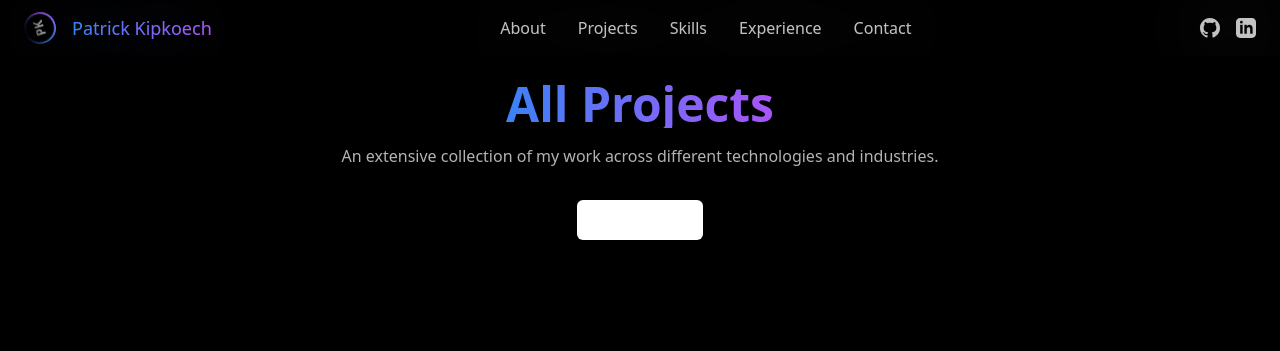
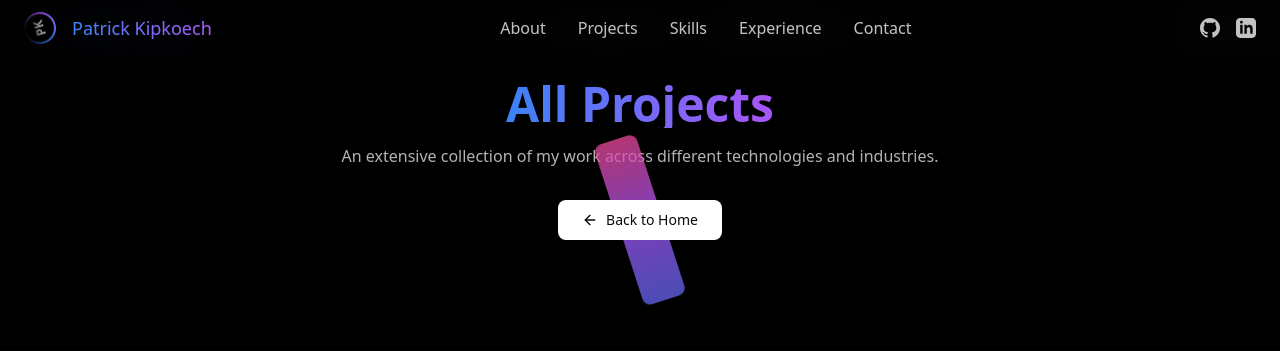
Before and after one commit to koskei-kipkoech/Personal-Portfolio, a Next.js app: page /projects in a window 1280 px wide. Shown: the top 351 px of the page. Built offline with nearby package versions, Linux system fonts and the light colour scheme.

Commit message:
Updates UI and the popup modal

```diff
--- a/components/projects.tsx
+++ b/components/projects.tsx
@@ -5,6 +5,7 @@ import { motion } from "framer-motion";
 import Image from "next/image";
 import { Button } from "@/components/ui/button";
 import Link from "next/link";
+import { ArrowLeft } from 'lucide-react';
 import Navbar from "@/components/navbar";
 import Footer from "@/components/footer";
 import { BackgroundPattern } from "@/components/background-patterns";
@@ -59,19 +60,23 @@ export default function Projects() {
       <section className="py-20">
         <div className="container mx-auto px-6">
           <div className="flex flex-col items-center mb-16">
-            <h1 className="text-5xl font-bold mb-4 bg-clip-text text-transparent bg-gradient-to-r from-blue-500 to-purple-500">
+            <h1 className="cursor-pointer text-5xl font-bold mb-4 bg-clip-text text-transparent bg-gradient-to-r from-blue-500 to-purple-500">
               All Projects
             </h1>
             <p className="text-white/70 text-center max-w-2xl mb-8">
               An extensive collection of my work across different technologies and industries.
             </p>
-            <Link href="/" className="mb-12">
-              <Button variant="outline" className="border border-white/10 hover:bg-white/5">
+            <Link href="/" className="mb-12 relative group inline-block">
+              <div className="absolute -inset-0.5 bg-gradient-to-r from-indigo-500 via-purple-500 to-pink-500 rounded-lg opacity-75 group-hover:opacity-100 transition duration-300 animate-spin-slow"></div>
+              <Button
+                variant="outline"
+                className="relative px-6 py-2 bg-background text-foreground border-0 rounded-lg font-medium group-hover:bg-background/80 transition duration-300 flex items-center gap-2"
+              >
+                <ArrowLeft size={16} />
                 Back to Home
               </Button>
             </Link>
           </div>
-
           <div className="grid md:grid-cols-2 lg:grid-cols-3 gap-8">
             {projects.map((project, index) => (
               <motion.div
@@ -92,7 +97,7 @@ export default function Projects() {
                   />
                 </div>
                 <div className="p-6">
-                  <h3 className="text-xl font-semibold mb-2 group-hover:text-transparent group-hover:bg-clip-text group-hover:bg-gradient-to-r group-hover:from-blue-500 group-hover:to-purple-500 transition-all duration-300">
+                  <h3 className="cursor-pointer text-xl font-semibold mb-2 group-hover:text-transparent group-hover:bg-clip-text group-hover:bg-gradient-to-r group-hover:from-blue-500 group-hover:to-purple-500 transition-all duration-300">
                     {project.title}
                   </h3>
                   <p className="text-white/70 mb-4 text-sm">{project.description}</p>
```
